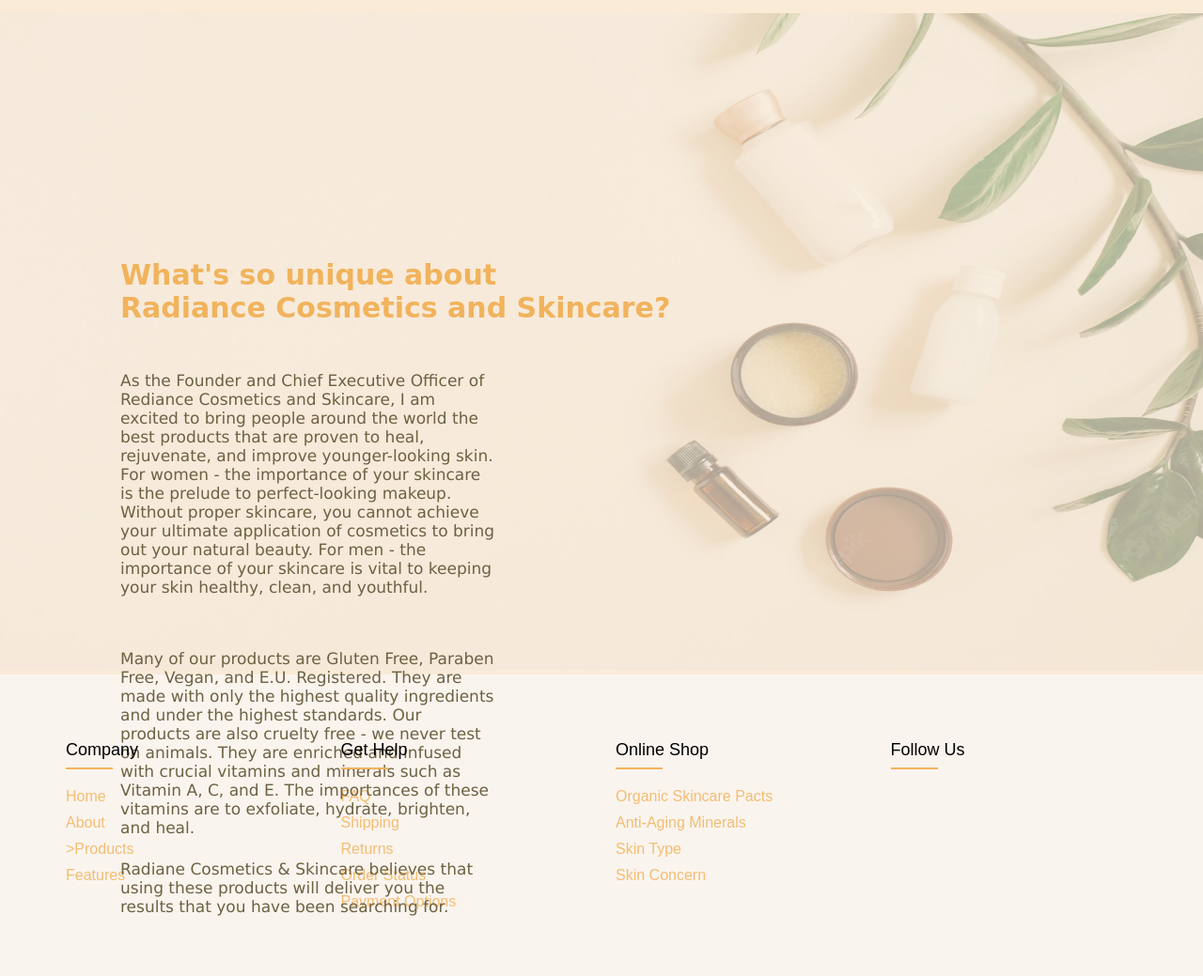
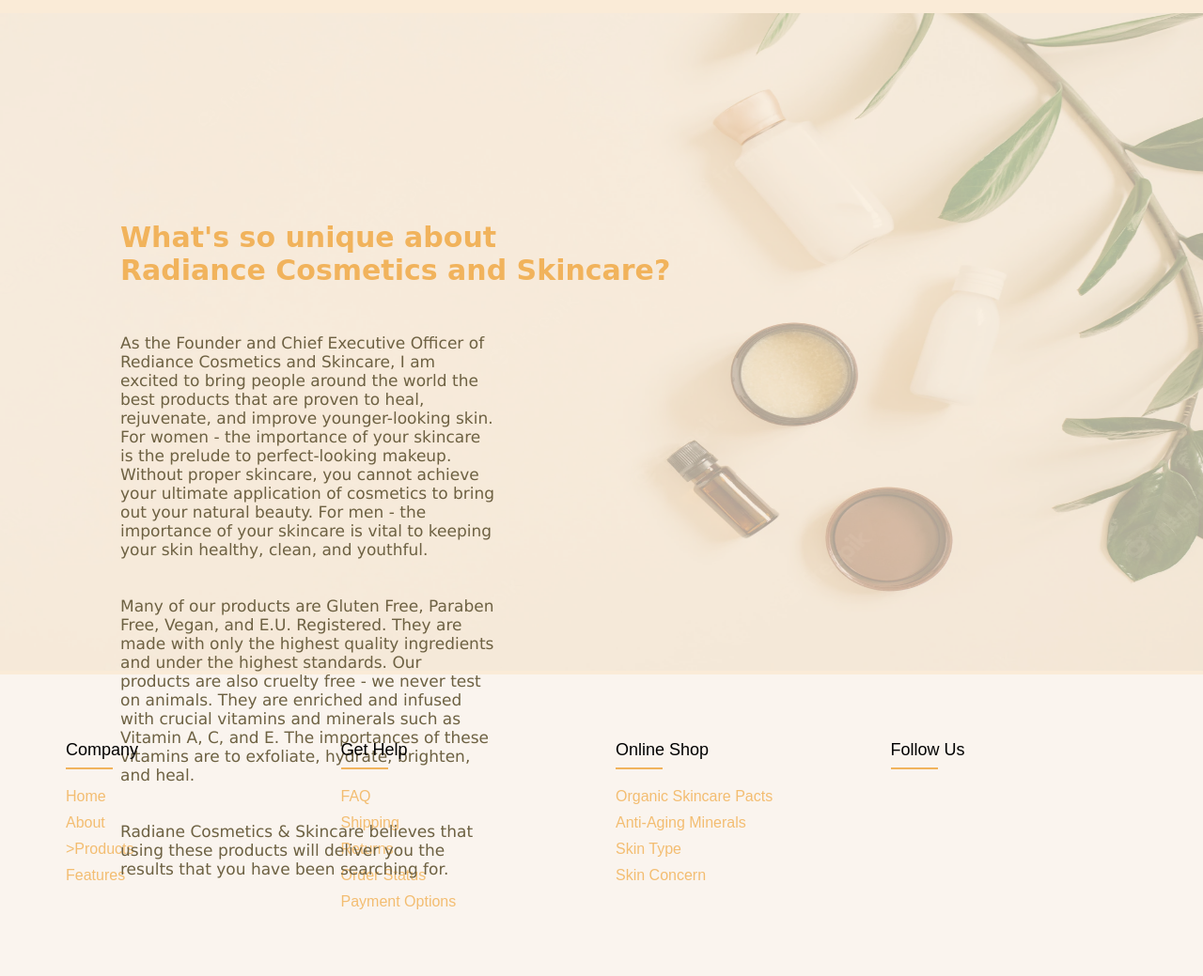
Before and after one commit to Syartaa/Projekti-Web, a PHP site: page /HTML/about.html in a window 1280 px wide. Shown: the part 1045-2084 px from the top of the page at 94% size. Run offline with PHP 8.4, Linux system fonts and the light colour scheme; some web fonts are replaced.

Commit message:
disa modifikime ne about.css

```diff
--- a/CSS/about.css
+++ b/CSS/about.css
@@ -49,6 +49,7 @@
     padding: 10px;
    position: sticky;
    top: 0;
+   grid-area: h;
 }
 .nav-items{
     display: flex;
@@ -171,12 +172,12 @@
   }
   .paragraf-4{
     position: absolute;
-    top: 180%;
+    top: 175%;
     left: 10%;
   }
   .heading-2{
     position: absolute;
-    top: 165%;
+    top: 160%;
     left: 10%;
     font-family: 'Moon Dance', cursive;
     font-size: 30px;
@@ -184,18 +185,19 @@
   }
   .paragraf-5{
     position: absolute;
-    top: 217%;
+    top: 210%;
     left: 10%;
   }
   .paragraf-6{
     position: absolute;
-    top: 245%;
+    top: 240%;
     left: 10%;
   }
   .footer{
     background-color:rgb(250, 244, 238);
     grid-area: f;
     padding: 70px 0;
+    grid-area: f;
 }
 .container{
     max-width: 1170px;
@@ -246,3 +248,25 @@
     color: #f1b35c;
     padding-left: 10px;
 }
+.wrapper{
+    display: grid;
+    grid-template-areas:
+   "h h h h h h h h h h h h"
+   "h h h h h h h h h h h h"
+   "m m m m m m m m m m m m"
+   "m m m m m m m m m m m m"
+   "m m m m m m m m m m m m"
+   "m m m m m m m m m m m m"
+   "m m m m m m m m m m m m"
+   "m m m m m m m m m m m m"
+   "m m m m m m m m m m m m"
+   "m m m m m m m m m m m m"
+   "m m m m m m m m m m m m"
+   "f f f f f f f f f f f f"
+   ;
+}
+
+main{
+    grid-area: m;
+    background-color: antiquewhite;
+}
```
